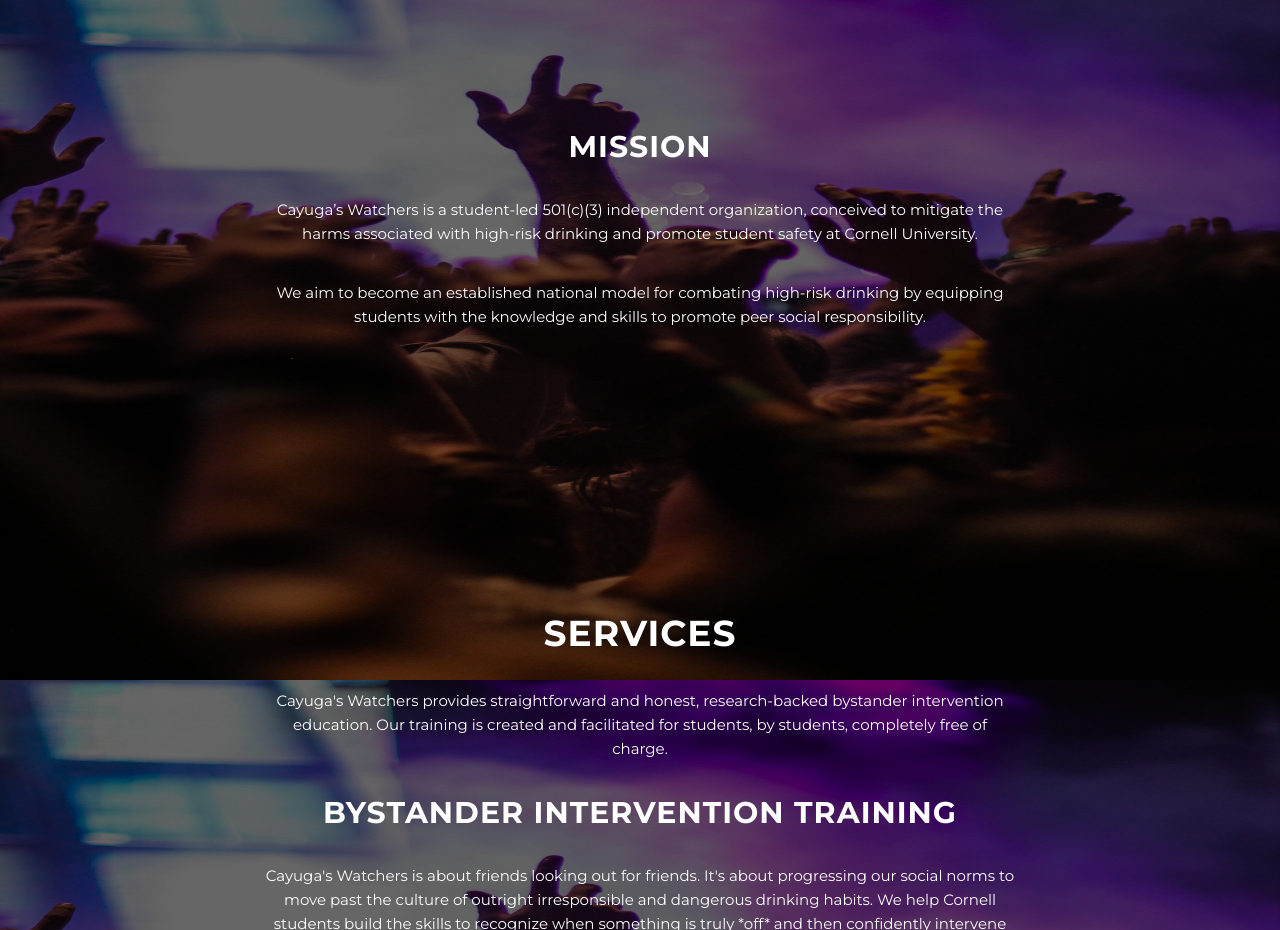
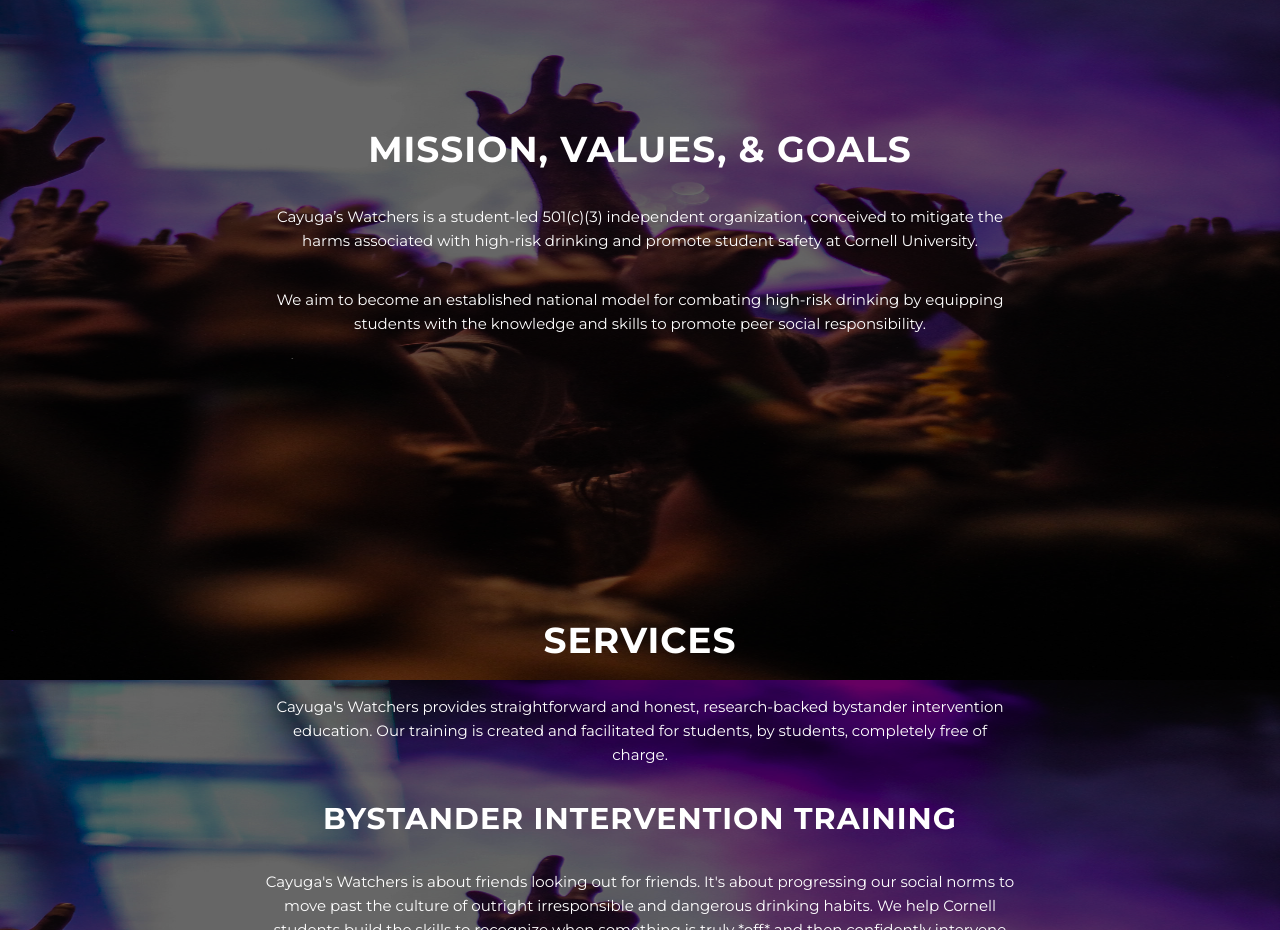
Before and after one commit to smoores-dev/cayugaswatchers, a plain HTML site: page index.html in a window 1280 px wide. Shown: the part 920-1850 px from the top of the page. Drawn offline with nearby package versions, Linux system fonts and the light colour scheme; no server answers.

Commit message:
Update index.html
Minor text/title changes

```diff
--- a/index.html
+++ b/index.html
@@ -137,7 +137,7 @@
     <section class="container content-section text-center mission">
         <div id="mission" class="row">
             <div class="col-lg-8 col-lg-offset-2">
-                <h2>Mission</h2>
+                <h1>Mission, Values, & Goals</h1>
             <!--    <div class="row">
                     <div class="col-sm-4">
                       <div class="circle operations">
```
